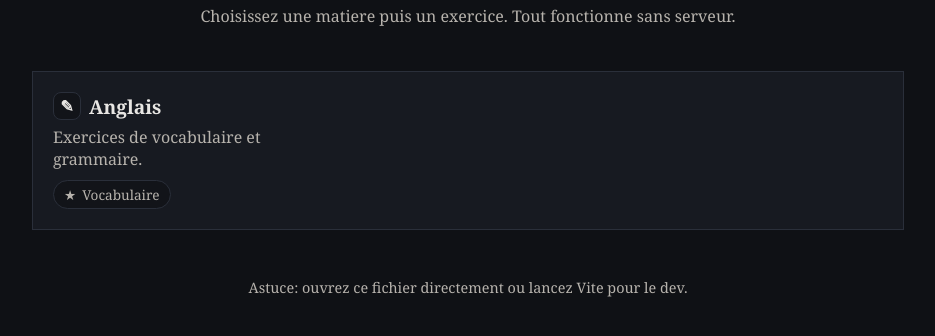
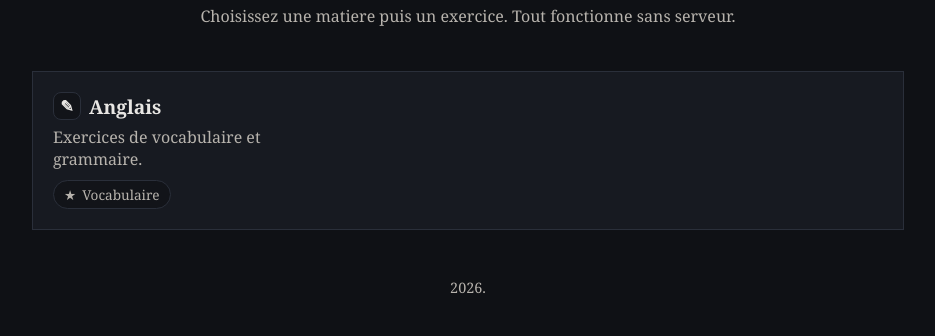
Before and after one commit to vbx/education, a website: page index.html in a window 1280 px wide. Shown: the part 148-484 px from the top of the page, without its empty margins (172-1107 px from the left). Drawn offline with Linux system fonts and the light colour scheme.

Commit message:
changement footer

```diff
--- a/index.html
+++ b/index.html
@@ -120,7 +120,7 @@
       </section>
     </main>
     <footer>
-      <p>Astuce: ouvrez ce fichier directement ou lancez Vite pour le dev.</p>
+      <p>2026.</p>
     </footer>
   </body>
 </html>
```
